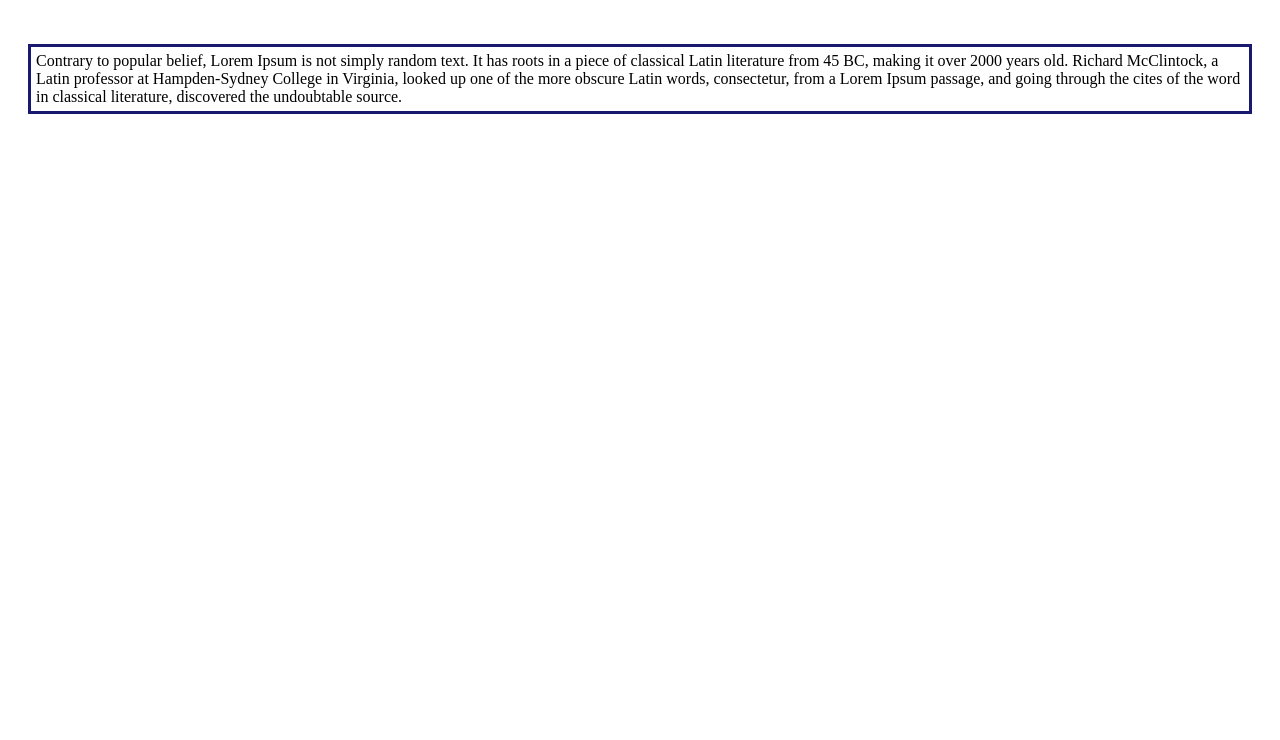
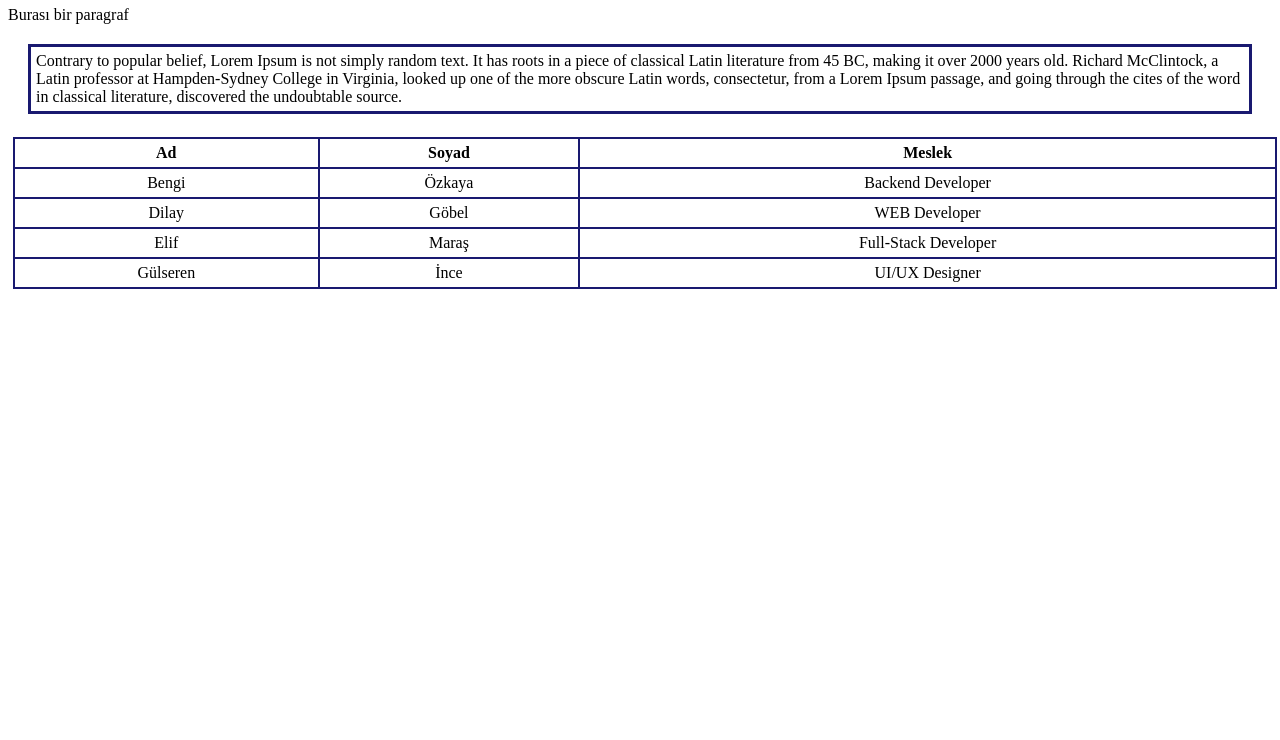
Before and after one commit to Bengisu-Ozkaya/CSS-DERLERI, a plain HTML site: page index.html in a window 1280 px wide. Shown: the part 60-800 px from the top of the page. Drawn offline with Linux system fonts and the light colour scheme.

Commit message:
css-table

```diff
--- a/index.html
+++ b/index.html
@@ -48,8 +48,8 @@
     </head>
     <body>
         <!-- Style işleminin bir başka versiyonu da tag'in içinde style kullnamaktır -->
-        <h1 style="background-color: midnightblue;">Hello World!</h1>
-        <p>Bengi Özkaya, akademik başarısı çöp olan biri</p>
+        <h1 style="background-color: midnightblue;">Efsane Ötesi Başlık</h1>
+        <p>Burası bir paragraf</p>
 
         <div>
             Contrary to popular belief,
@@ -62,6 +62,35 @@
             consectetur, from a Lorem Ipsum passage, and going
             through the cites of the word in classical literature,
             discovered the undoubtable source.
+        </div>
+        <br>
+        <table>
+            <tr>
+                <th>Ad</th>
+                <th>Soyad</th>
+                <th>Meslek</th>
+            </tr>
+            <tr>
+                <td>Bengi</td>
+                <td>Özkaya</td>
+                <td>Backend Developer</td>
+            </tr>
+            <tr>
+                <td>Dilay</td>
+                <td>Göbel</td>
+                <td>WEB Developer</td>
+            </tr>
+            <tr>
+                <td>Elif</td>
+                <td>Maraş</td>
+                <td>Full-Stack Developer</td>
+            </tr>
+            <tr>
+                <td>Gülseren</td>
+                <td>İnce</td>
+                <td>UI/UX Designer</td>
+            </tr>
+        </table>
     </body>
 
 </html>
--- a/style.css
+++ b/style.css
@@ -1,11 +1,36 @@
 h1{
     /*index.html deki bütün h1'lerin rengini yeşil yapıyor*/
-    color:black;
+    color:darksalmon;
     background-color:gray;
 }
+
 body{
     background-color: white;
 }
+
 p{
-    color:white
+    color: black;
 }
+
+table{
+    border-collapse: collapse; /*tablodaki fazla çizgilerden kurtulduk*/
+    width:100%; /*sayfada genişleyebileceği kadar genişliyor*/
+}
+ /*vereceğimiz özellikler aynıysa bunu kullanabiliriz*/
+table,th,td{
+    border: 2px solid midnightblue;
+    height: 30px;
+    margin: 5px;
+}
+
+td{
+    text-align: center;
+}
+
+/*table{border: 2px solid midnightblue;}
+th{
+    border: 2px solid midnightblue;
+    background-color: bisque;}
+td{
+    border: 2px solid midnightblue;
+    background-color: cornsilk;}*/
```
